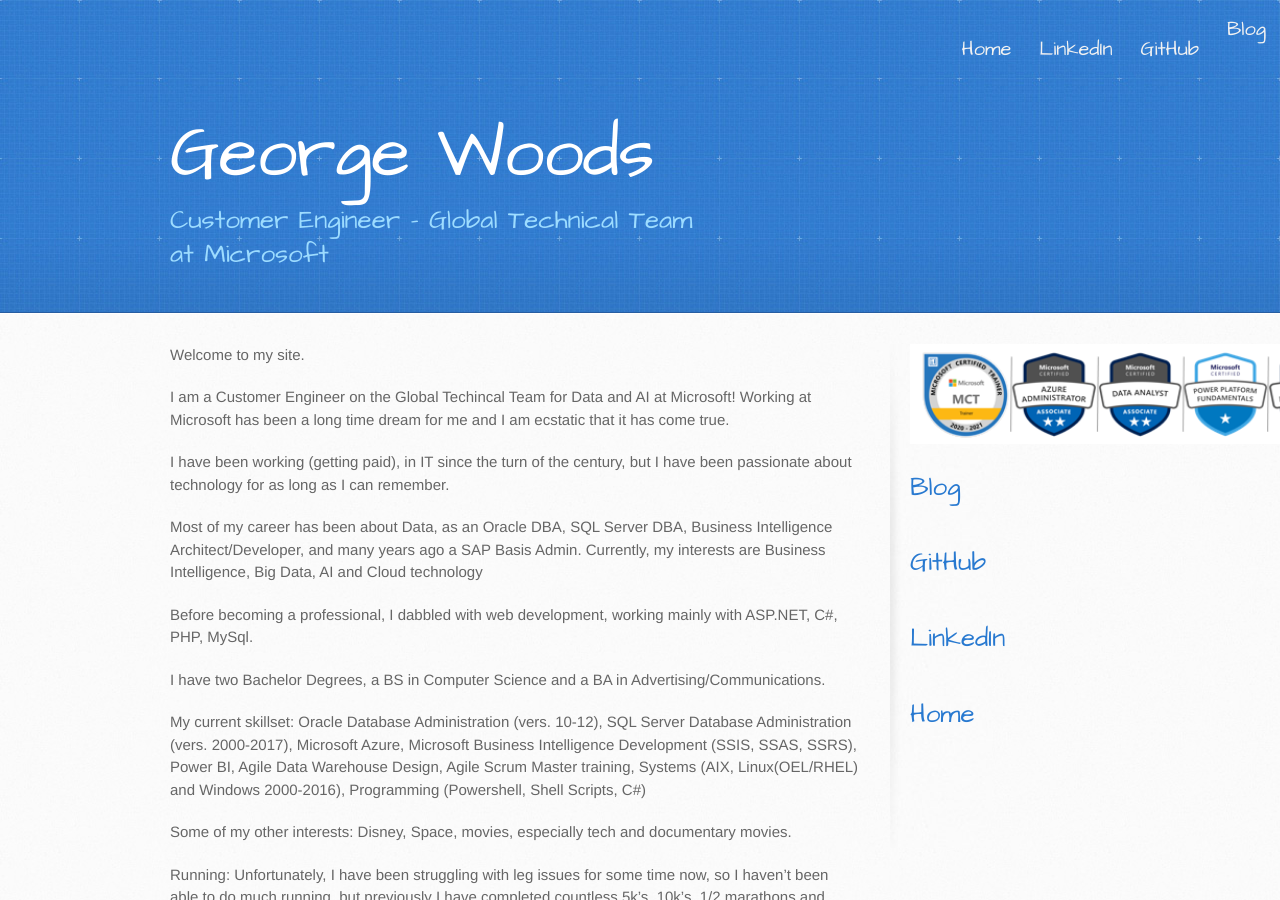
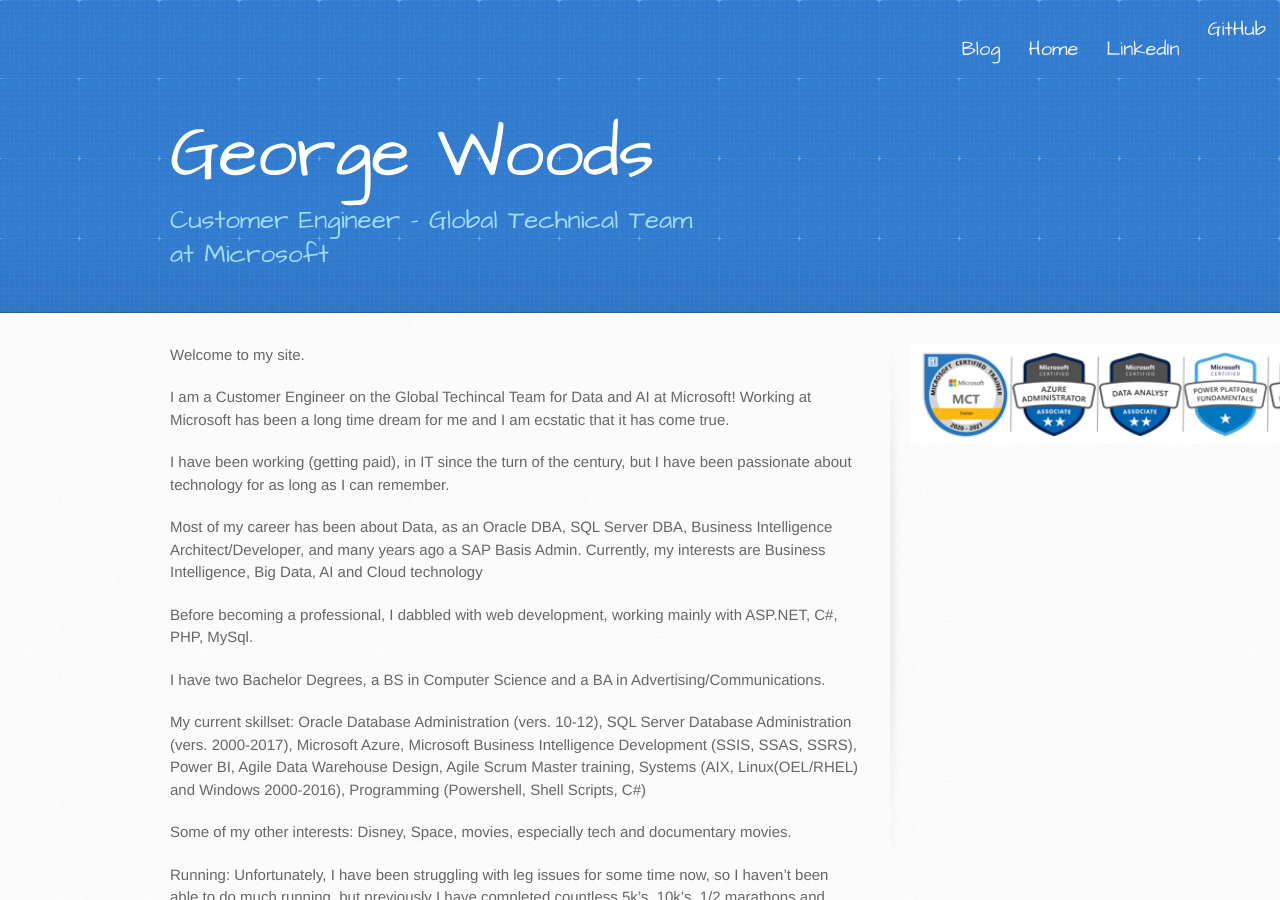
Before and after one commit to gvwoods/gvwoods.github.io, a Jekyll site: the page built from index.md, in a window 1280 px wide and 900 px high. Built offline with Jekyll 4.4.1, drawn with Linux system fonts in a browser that asks for light colours; our own code applies the rules of GitHub Pages for plain Markdown files.

Commit message:
Update default.html

```diff
--- a/_layouts/default.html
+++ b/_layouts/default.html
@@ -18,13 +18,12 @@
 
   <body>
     <div class="topnav">
-  <p class="link"> <a href="https://gvwoods.github.io/blog">Blog</a> </p>
         <p class="link"> <a href="https://github.com/gvwoods/">GitHub</a> </p>
         <p class="link"> <a href="https://www.linkedin.com/in/gvwoods/">LinkedIn</a> </p>
           <p class="link"> <a href="https://gvwoods.github.io/">Home</a> </p>
+      <p class="link"> <a href="https://gvwoods.github.io/blog">Blog</a> </p>
   </div>
     <header>
-
       <div class="inner">
         <h1>  {{ site.name }} </h1>
         <h2>Customer Engineer - Global Technical Team at Microsoft</h2>
@@ -41,14 +40,7 @@
 
         <aside id="sidebar">
            <img src="images/certsweb.png" alt="test" width="450" height="100">
-           <br>
-        <p class="link"> <a href="https://gvwoods.github.io/blog">Blog</a> </p>
-        <p class="link"> <a href="https://github.com/gvwoods/">GitHub</a> </p>
-        <p class="link"> <a href="https://www.linkedin.com/in/gvwoods/">LinkedIn</a> </p>
-          <p class="link"> <a href="https://gvwoods.github.io/">Home</a> </p>
-
-
-        </aside>
+          </aside>
       </div>
     </div>
      <div class="footer "><footer>
```
